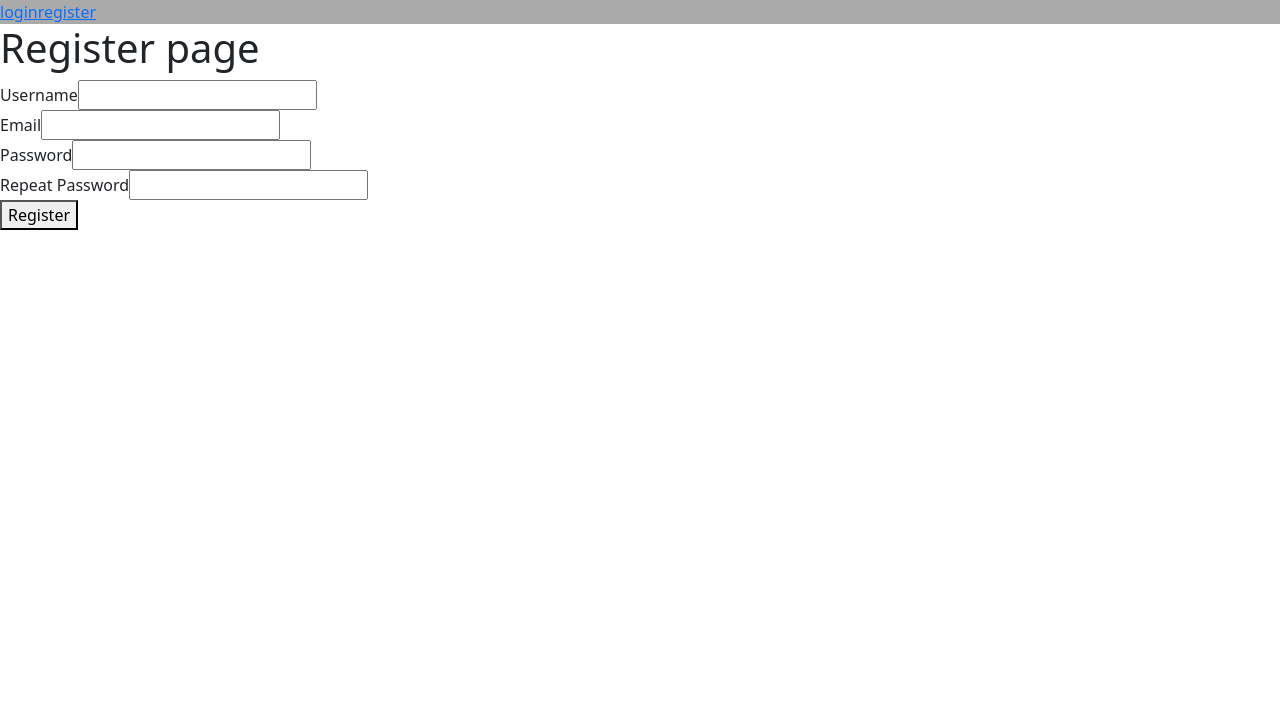
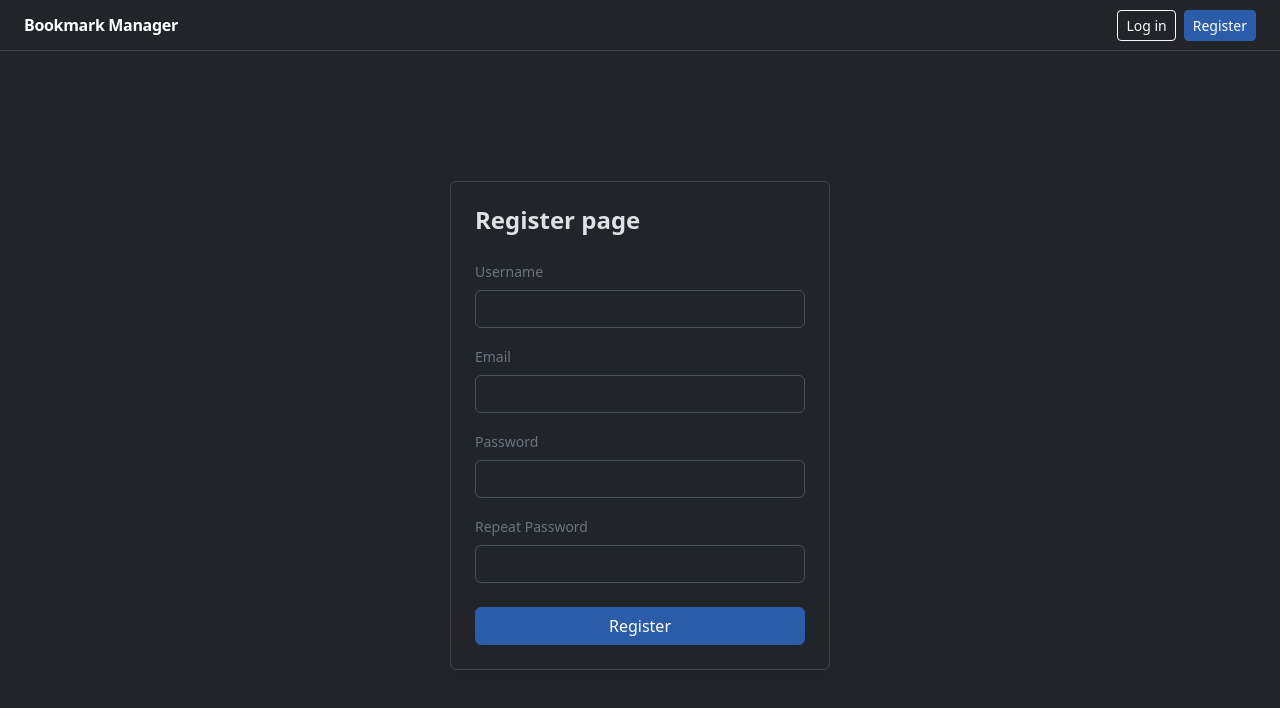
Before and after one commit to z4pdy/bookmark-manager, a React app in the folder frontend/: page /register in a window 1280 px wide. Shown: the top 708 px of the page. Built offline with nearby package versions, Linux system fonts and the light colour scheme; the HTML template or start-up script is replaced by a standard one.

Commit message:
feat(frontend): add header, login and register pages styling

```diff
--- /dev/null
+++ b/frontend/src/App.css
@@ -0,0 +1,11 @@
+.navbar-brand {
+  letter-spacing: -0.02em;
+  font-size: 1rem;
+}
+
+.btn-primary {
+  --bs-btn-bg: #2A5CAA;
+  --bs-btn-border-color: #2A5CAA;
+  --bs-btn-hover-bg: #234C8C;
+  --bs-btn-hover-border-color: #234C8C;
+}
--- a/frontend/src/App.jsx
+++ b/frontend/src/App.jsx
@@ -4,25 +4,30 @@ import RegisterPage from './pages/RegisterPage'
 import BookmarksPage from './pages/BookmarksPage'
 import { isLoggedIn, getUser, logout } from "./services/auth";
 import { useState } from "react";
+import "./App.css";
+
 function App() {
   const [loggedIn] = useState(() => isLoggedIn());
   return (
-    <>
-      <header>
+    <div className="d-flex flex-column vh-100 bg-dark" data-bs-theme="dark">
+      <header className="navbar navbar-expand bg-dark border-bottom border-secondary-subtle px-4 py-2" data-bs-theme="dark">
+        <span className="navbar-brand fw-semibold mb-0">Bookmark Manager</span>
         {loggedIn ? (
-          <>
-            Hello {getUser().username}
-            <button onClick={logout}>Log out</button>
-            <a href={"/u/" + getUser().username}>My Bookmarks</a>
-          </>
+          <div className="d-flex align-items-center gap-3 ms-auto">
+            <span className="text-secondary small">
+              Hello, <span className="text-light">{getUser().username}</span>
+            </span>
+            <a href={"/u/" + getUser().username} className="btn btn-sm btn-outline-light">My Bookmarks</a>
+            <button onClick={logout} className="btn btn-sm btn-outline-secondary">Log out</button>
+          </div>
         ) : (
-          <>
-            <a href='/login'>login</a>
-            <a href='/register'>register</a>
-          </>
+          <div className="d-flex gap-2 ms-auto">
+            <a href="/login" className="btn btn-sm btn-outline-light">Log in</a>
+            <a href="/register" className="btn btn-sm btn-primary">Register</a>
+          </div>
         )}
       </header>
-      <main>
+      <main className="flex-grow-1 overflow-auto text-light">
         <BrowserRouter>
           <Routes>
             <Route path="/login" element={<LoginPage/>} />
@@ -32,7 +37,7 @@ function App() {
           </Routes>
         </BrowserRouter>
       </main>
-    </>
+    </div>
   )
 }
 
--- a/frontend/src/pages/LoginPage.jsx
+++ b/frontend/src/pages/LoginPage.jsx
@@ -15,29 +15,31 @@ function LoginPage() {
   };
 
   return (
-    <>
-      <h1>Login page</h1>
+    <div className="d-flex justify-content-center align-items-center h-100 bg-dark">
+      <div className="card bg-dark border-secondary-subtle shadow-sm" style={{ width: "100%", maxWidth: "380px" }}>
+        <div className="card-body p-4">
+          <h1 className="h4 fw-semibold mb-4">Login page</h1>
           <form onSubmit={handleSubmit}>
-        <div>
-          <label htmlFor="login">Login</label>
-          <input name="login" id="login" type="text" />
+            <div className="mb-3">
+              <label htmlFor="login" className="form-label small text-secondary">Login</label>
+              <input name="login" id="login" type="text" className="form-control" required/>
             </div>
-        <div>
-          <label htmlFor="password">Password</label>
-          <input name="password" id="password" type="password" />
+            <div className="mb-3">
+              <label htmlFor="password" className="form-label small text-secondary">Password</label>
+              <input name="password" id="password" type="password" className="form-control" required/>
             </div>
-        <div>
-          <button>Log in</button>
+            <div className="d-grid mt-4">
+              <button className="btn btn-primary">Log in</button>
             </div>
             {error && (
-          <>
-            <div>
+              <div className="alert alert-danger mt-3 py-2 small mb-0">
                 {error}
               </div>
-          </>
             )}
           </form>
-    </>
+        </div>
+      </div>
+    </div>
   )
 }
 export default LoginPage;
--- a/frontend/src/pages/RegisterPage.jsx
+++ b/frontend/src/pages/RegisterPage.jsx
@@ -3,6 +3,7 @@ import { register } from "../services/auth";
 
 function RegisterPage() {
   const [info, setInfo] = useState("");
+  const [success, setSuccess] = useState(false);
 
   function handleSubmit(e) {
     e.preventDefault();
@@ -10,11 +11,13 @@ function RegisterPage() {
     const form = new FormData(e.target);
     if (form.get("password") !== form.get("repeat-password")) {
       setInfo("Passwords do not match");
+      setSuccess(false);
       return;
     }
     register(form.get("username"), form.get("email"), form.get("password"))
     .then(() => {
       setInfo("Account created successfully");
+      setSuccess(true);
     })
     .catch(error => {
       setInfo(error.message);
@@ -22,37 +25,39 @@ function RegisterPage() {
   };
 
   return (
-    <>
-      <h1>Register page</h1>
+    <div className="d-flex justify-content-center align-items-center h-100 bg-dark">
+      <div className="card bg-dark border-secondary-subtle shadow-sm" style={{ width: "100%", maxWidth: "380px" }}>
+        <div className="card-body p-4">
+          <h1 className="h4 fw-semibold mb-4">Register page</h1>
           <form onSubmit={handleSubmit}>
-        <div>
-          <label htmlFor="username">Username</label>
-          <input name="username" id="username" type="text" />
+            <div className="mb-3">
+              <label htmlFor="username" className="form-label small text-secondary">Username</label>
+              <input name="username" id="username" type="text" className="form-control" required/>
             </div>
-        <div>
-          <label htmlFor="email">Email</label>
-          <input name="email" id="email" type="text" />
+            <div className="mb-3">
+              <label htmlFor="email" className="form-label small text-secondary">Email</label>
+              <input name="email" id="email" type="text" className="form-control" required/>
             </div>
-        <div>
-          <label htmlFor="password">Password</label>
-          <input name="password" id="password" type="password" />
+            <div className="mb-3">
+              <label htmlFor="password" className="form-label small text-secondary">Password</label>
+              <input name="password" id="password" type="password" className="form-control" required/>
             </div>
-        <div>
-          <label htmlFor="repeat-password">Repeat Password</label>
-          <input name="repeat-password" id="repeat-password" type="password" />
+            <div className="mb-3">
+              <label htmlFor="repeat-password" className="form-label small text-secondary">Repeat Password</label>
+              <input name="repeat-password" id="repeat-password" type="password" className="form-control" required/>
             </div>
-        <div>
-          <button>Register</button>
+            <div className="d-grid mt-4">
+              <button className="btn btn-primary">Register</button>
             </div>
             {info && (
-          <>
-            <div>
+              <div className={`alert ${success ? "alert-success" : "alert-danger"} mt-3 py-2 small mb-0`}>
                 {info}
               </div>
-          </>
             )}
           </form>
-    </>
+        </div>
+      </div>
+    </div>
   )
 }
 export default RegisterPage;
```
Lines whose indentation alone changed are shown as unchanged.
